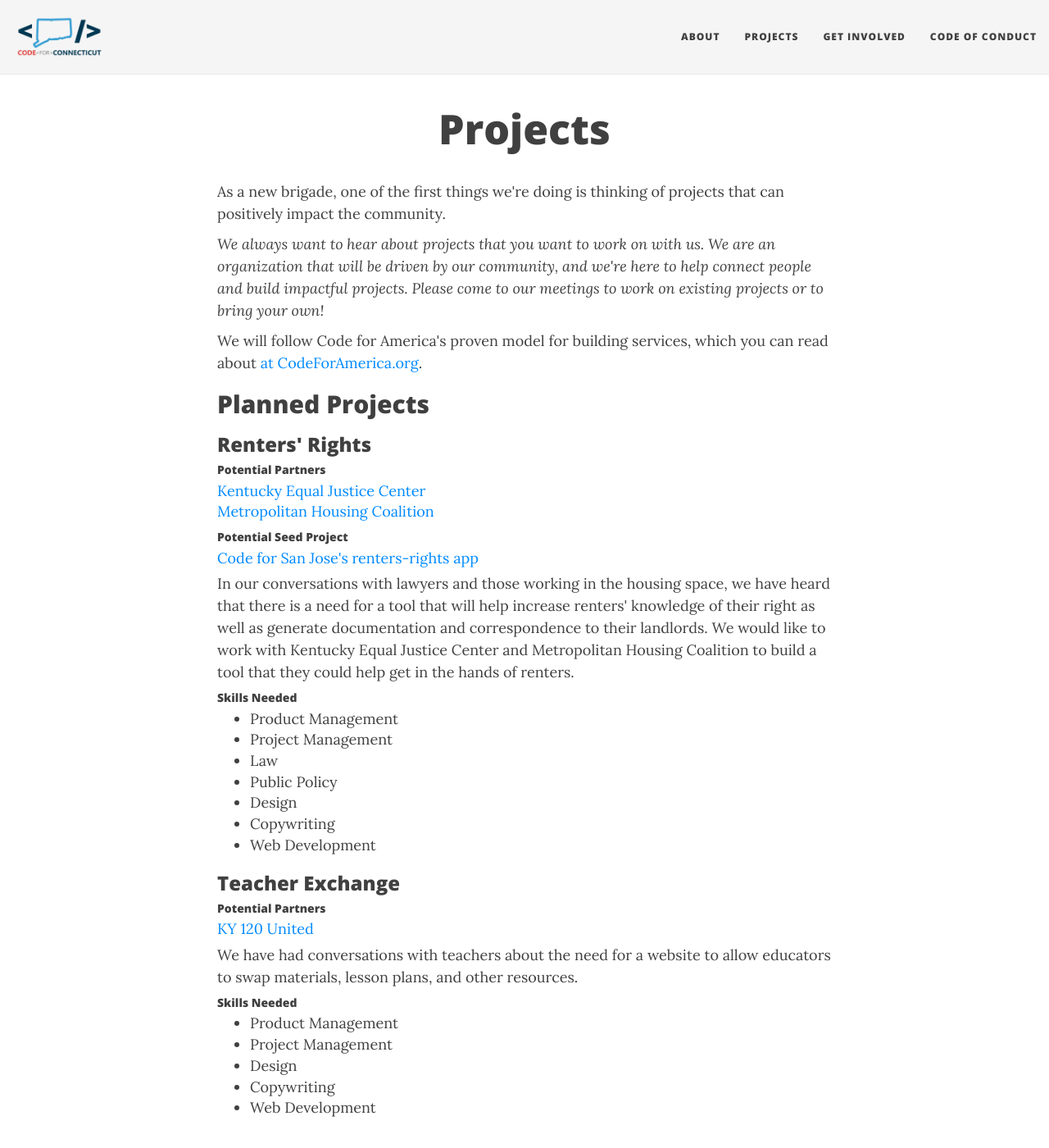
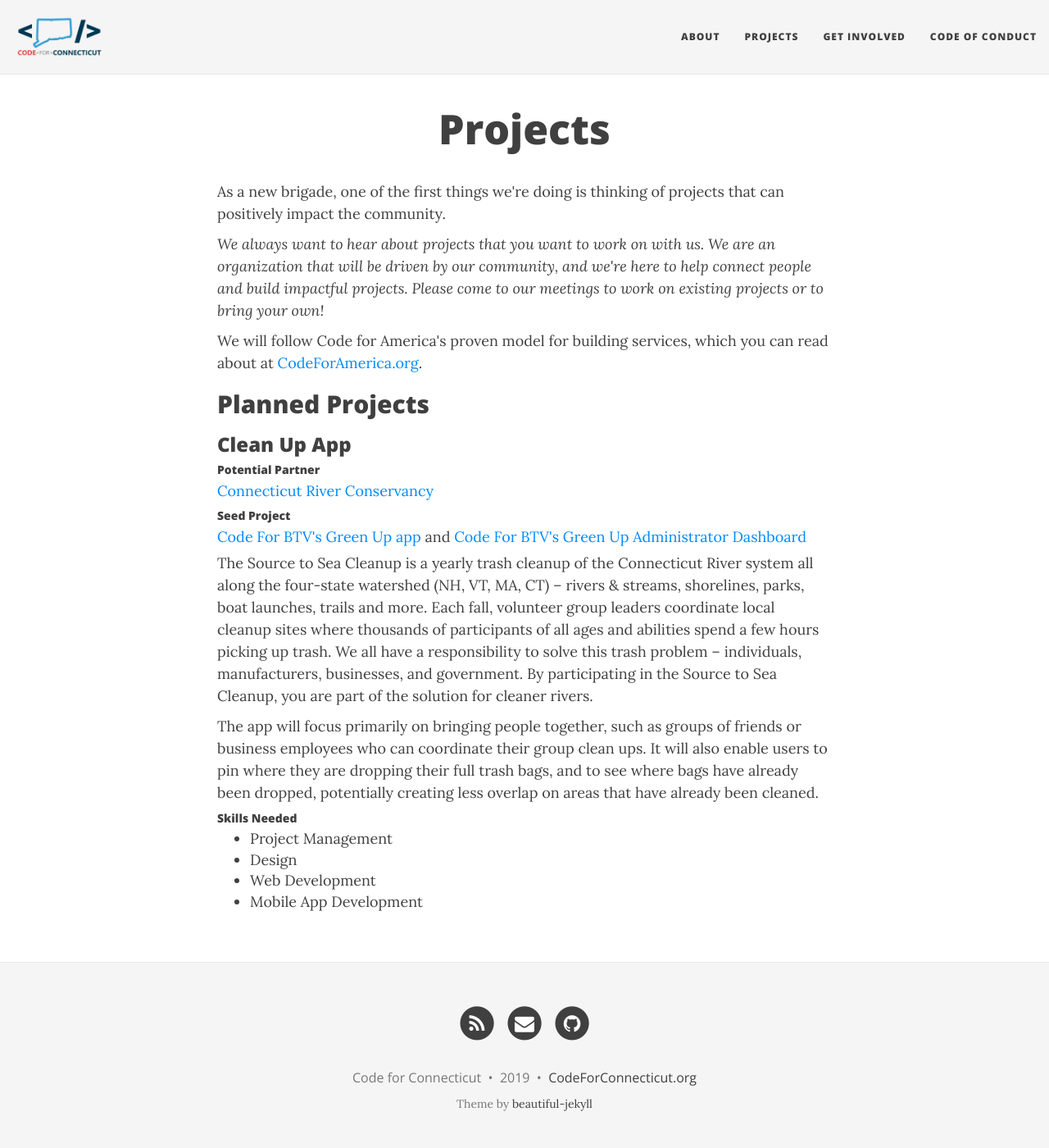
Before and after one commit to codeforct/codeforct.github.io, a Jekyll site: the page built from projects.md, in a window 1280 px wide and 1400 px high. Shown: the whole window at 82% size. Built offline with Jekyll 4.4.1, drawn with Linux system fonts in a browser that asks for light colours; nearby versions of some CDN libraries.

Commit message:
updated get-involved and projects pages and external links

```diff
--- a/_config.yml
+++ b/_config.yml
@@ -14,10 +14,10 @@
 # Of course don't forget to change the username and projectname to YOUR username and project
 
 # Name of website
-title: Code for
+title: Code for Connecticut
 
 # Short description of your site
-description: Louisville's Code for America Brigade
+description: Connecticut's Code for America Brigade
 
 # --- Navigation bar options --- #
 
@@ -70,30 +70,29 @@
 # If you want to add a new link that isn't here, you'll need to also edit the file _data/SocialNetworks.yml
 social-network-links:
   rss: true
-  #email: "someone@example.com"
-  facebook: CodeForKYana
-  github: CodeForKYana
-  twitter: CodeForKYana
-  instagram: CodeForKYana
+  email: "codeforct@gmail.com"
+#  facebook: yourname
+  github: CodeForCT
+#  twitter: yourname
+#  instagram: yourname
 #  reddit: yourname
-#  google-plus: +DeanAttali
-#  linkedin: daattali
+#  linkedin: yourname
 #  xing: yourname
-#  stackoverflow: "3943160/daattali"
-#  snapchat: deanat78
-#  youtube: user/deanat78
+#  stackoverflow: "1234567/yourname"
+#  snapchat: yourname
+#  youtube: user/yourname
 #  spotify: yourname
-#  telephone: +14159998888
-#  steam: deanat78
+#  telephone: +15551234567
+#  steam: yourname
 #  twitch: yourname
 #  yelp: yourname
 
 # Select which share links to show in posts
 share-links-active:
-  twitter: true
-  facebook: true
+  twitter: false
+  facebook: false
   google: false
-  linkedin: true
+  linkedin: false
 
 # How to display the link to the website in the footer
 # Remove this if you don't want a link in the footer
@@ -105,7 +104,7 @@
 #gtag: ""
 
 # Fill in your Google Analytics ID to track your website using GA
-google_analytics: "UA-134420533-1"
+# google_analytics: "UA-123456789-1"
 
 # Google Tag Manager ID
 #gtm: ""
@@ -154,7 +153,7 @@
 # --- Don't need to touch anything below here (but you can if you want) --- #
 
 # Output options (more information on Jekyll's site)
-timezone: "America/Louisville"
+timezone: "America/Hartford"
 markdown: kramdown
 highlighter: rouge
 permalink: /:year-:month-:day-:title/
--- a/projects.md
+++ b/projects.md
@@ -9,38 +9,24 @@
 
 <p><em>We always want to hear about projects that you want to work on with us. We are an organization that will be driven by our community, and we're here to help connect people and build impactful projects. Please come to our meetings to work on existing projects or to bring your own!</em></p>
 
-<p>We will follow Code for America's proven model for building services, which you can read about <a href="https://www.codeforamerica.org/how">at CodeForAmerica.org</a>.</p>
+<p>We will follow Code for America's proven model for building services, which you can read about at <a href="https://www.codeforamerica.org/how">CodeForAmerica.org</a>.</p>
 
 <h2>Planned Projects</h2>
 
-<h3>Renters' Rights</h3>
-<h5>Potential Partners</h5>
-<a href="https://www.kyequaljustice.org">Kentucky Equal Justice Center</a><br>
-<a href="http://www.metropolitanhousing.org">Metropolitan Housing Coalition</a>
-<h5>Potential Seed Project</h5>
-<a href="https://github.com/codeforsanjose/renters-rights">Code for San Jose's renters-rights app</a>
-<p>In our conversations with lawyers and those working in the housing space, we have heard that there is a need for a tool that will help increase renters' knowledge of their right as well as generate documentation and correspondence to their landlords. We would like to work with Kentucky Equal Justice Center and Metropolitan Housing Coalition to build a tool that they could help get in the hands of renters.</p>
+<h3>Clean Up App</h3>
+<h5>Potential Partner</h5>
+<a href="https://www.ctriver.org/our-work/source-to-sea-cleanup">Connecticut River Conservancy </a><br>
+<h5>Seed Project</h5>
+<a href="http://www.codeforbtv.org/blog/official-green-day-mobile-app">Code For BTV's Green Up app</a> and <a href="https://github.com/codeforbtv/green-up-app">Code For BTV's Green Up Administrator Dashboard</a>
+<p>
+The Source to Sea Cleanup is a yearly trash cleanup of the Connecticut River system all along the four-state watershed (NH, VT, MA, CT) – rivers & streams, shorelines, parks, boat launches, trails and more. Each fall, volunteer group leaders coordinate local cleanup sites where thousands of participants of all ages and abilities spend a few hours picking up trash. We all have a responsibility to solve this trash problem – individuals, manufacturers, businesses, and government. By participating in the Source to Sea Cleanup, you are part of the solution for cleaner rivers.
+</p>
+<p>The app will focus primarily on bringing people together, such as groups of friends or business employees who can coordinate their group clean ups. It will also enable users to pin where they are dropping their full trash bags, and to see where bags have already been dropped, potentially creating less overlap on areas that have already been cleaned.</p>
 <h5>Skills Needed</h5>
 <ul>
-	<li>Product Management</li>
-	<li>Project Management</li>
-	<li>Law</li>
-	<li>Public Policy</li>
-	<li>Design</li>
-	<li>Copywriting</li>
-	<li>Web Development</li>
-</ul>
-
-<h3>Teacher Exchange</h3>
-<h5>Potential Partners</h5>
-<a href="https://www.facebook.com/ky120united/">KY 120 United</a>
-<p>We have had conversations with teachers about the need for a website to allow educators to swap materials, lesson plans, and other resources.</p>
-<h5>Skills Needed</h5>
-<ul>
-	<li>Product Management</li>
 	<li>Project Management</li>
 	<li>Design</li>
-	<li>Copywriting</li>
 	<li>Web Development</li>
+	<li>Mobile App Development</li>
 </ul>
 </div>
```
Also changed, not shown: get-involved.md (+8 -11 lines), minutes-agendas.md (deleted, +0 -16 lines).
